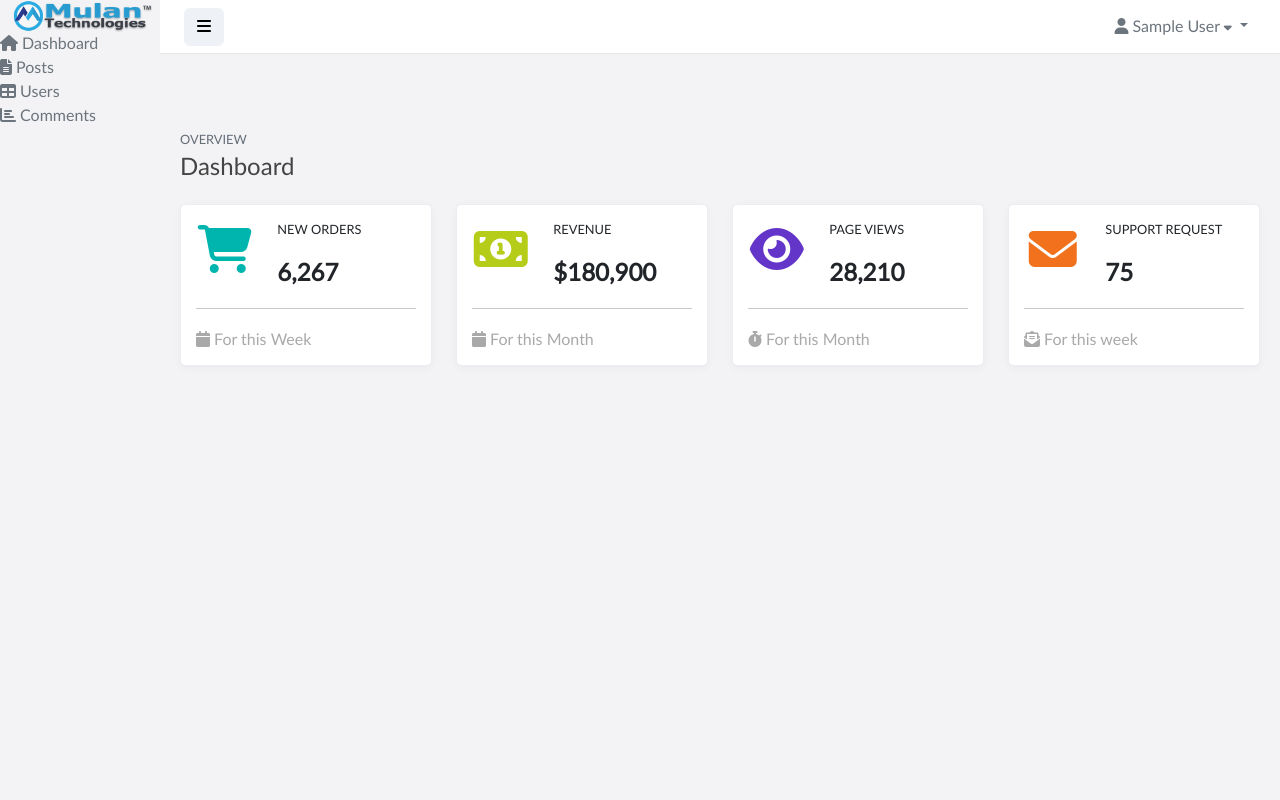
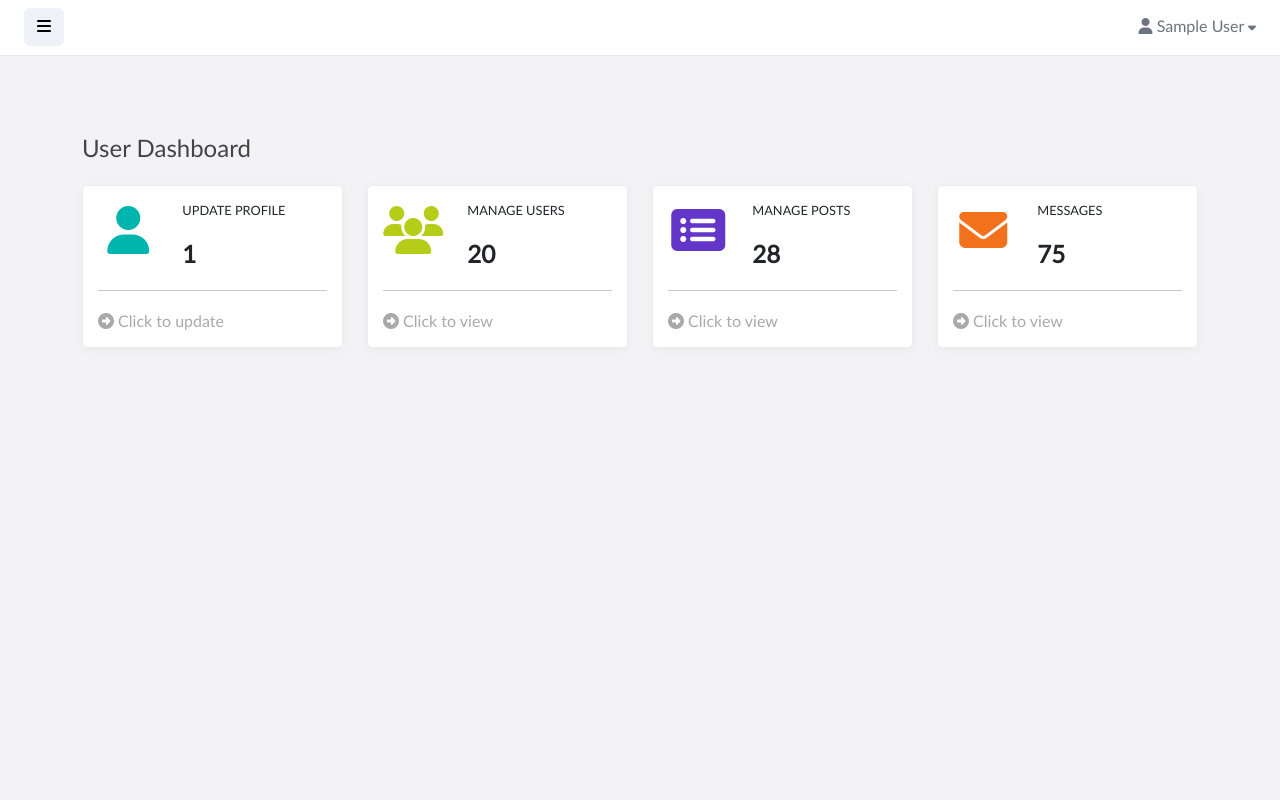
Before and after one commit to mulombiannuar/Fullstack-Flask-App, a Flask app: page /dashboard in a window 1280 px wide. Run offline with Flask 3, Linux system fonts and the light colour scheme; the visitor is signed in with stand-in values (Sample User, id 1); some libraries are stand-ins or nearby versions.

Commit message:
added several views and user blueprint fucntions to update profile

```diff
--- a/application/__init__.py
+++ b/application/__init__.py
@@ -7,39 +7,41 @@
 from flask_mail import Mail
 import os
 
-# Initialize the database object
+# initialize the database object
 db = SQLAlchemy()
 
-# Initialize the Migrate object
+# initialize the migrate object
 migrate = Migrate()
 
-# Initialize Flask-Mail for email functionality
+# initialize Flask-Mail for email functionality
 mail = Mail()
 
 
-# Load environment variables from .env file
+# load environment variables from .env file
 load_dotenv()
 
 def create_app():
 
-    # Initialize the Flask application
+    # initialize the flask application
     app = Flask(__name__)
 
-    # Decide config based on environment
+    # decide config based on environment
     env = os.getenv('FLASK_ENV', 'development')
     if env == 'production':
         app.config.from_object(ProductionConfig)
     else:
         app.config.from_object(DevelopmentConfig)
 
-    # Initialize the database with app
+    # initialize the database with app
     db.init_app(app)
+
+    # initialize migrate with app and db
     migrate.init_app(app, db)
 
-    # Initialize the mail with app
+    # initialize the mail with app
     mail.init_app(app)
 
-    # Import and register Blueprints for modular structure
+    # import and register blueprints for modular structure
     from application.views.home import home
     from application.views.auth import auth
     from application.views.user import user
@@ -52,18 +54,18 @@
 
     from application.models.user import User
 
-    # Create database tables if they don't exist
+    # create database tables if they don't exist
     with app.app_context():
         db.create_all()
 
-    # Setup LoginManager for user session management
+    # setup LoginManager for user session management
     login_manager = LoginManager()
-    login_manager.login_view = 'auth.login_page'  # Redirect to login page if not authenticated
+    login_manager.login_view = 'auth.login_page'  # redirect to login page if not authenticated
     login_manager.init_app(app)
 
     @login_manager.user_loader
     def load_user(id):
-        # Define how to load a user from the database
+        # define how to load a user from the database
         return User.query.get(int(id))
 
     return app
--- /dev/null
+++ b/application/static/components/navbar/navbar-dropdowns.css
@@ -0,0 +1,70 @@
+/*------------------------------------------------------------------
+* Bootstrap Simple Admin Template
+* Version: 3.0
+* Author: Alexis Luna
+* Website: https://github.com/alexis-luna/bootstrap-simple-admin-template
+-------------------------------------------------------------------*/
+.nav-dropdown .nav-link {
+    color: #B2EBF2;
+    line-height: 1.42857;
+    padding: 1rem 0 1rem 1rem !important;
+}
+
+.nav-dropdown .nav-link:hover {
+    color: #fff;
+}
+
+.nav-dropdown.show a {
+    color: #fff;
+}
+
+.nav-dropdown .nav-link::after {
+    display: none;
+}
+
+.nav-dropdown .nav-link-menu {
+    position: absolute;
+    border: none;
+    min-width: 220px;
+    padding: 0;
+    line-height: 1.4;
+    box-shadow: 0 1px 10px 0 rgba(69, 90, 100, 0.2);
+    margin-top: -5px;
+}
+
+.nav-dropdown .nav-link-menu::before {
+    top: -4px;
+    right: 25%;
+    margin: 0 0 0 -.25em;
+    display: block;
+    position: absolute;
+    pointer-events: none;
+    content: '';
+    visibility: visible;
+    -webkit-transform: rotate(45deg);
+    transform: rotate(45deg);
+    width: .5em;
+    height: .5em;
+    background: #ffffff;
+    z-index: 2;
+}
+
+.nav-dropdown .nav-link-menu .nav-list {
+    padding: 5px 0;
+    margin-bottom: 0;
+    list-style: none;
+}
+
+.nav-dropdown .nav-link-menu .nav-list li {
+    line-height: 1.2;
+}
+
+.nav-dropdown .nav-link-menu .nav-list li a {
+    color: #888;
+    font-size: 14px;
+    padding: .8rem;
+}
+
+.nav-dropdown .dropdown-divider {
+    margin: 3px 0;
+}
--- /dev/null
+++ b/application/static/components/sidebar/sidebar-default.css
@@ -0,0 +1,80 @@
+/*------------------------------------------------------------------
+* Bootstrap Simple Admin Template
+* Version: 3.0
+* Author: Alexis Luna
+* Website: https://github.com/alexis-luna/bootstrap-simple-admin-template
+-------------------------------------------------------------------*/
+#sidebar {
+    min-width: 250px;
+    max-width: 250px;
+    background: #fff;
+    color: #fff;
+    transition: all 0.3s;
+    border-right: 1px solid #e6ecf5;
+}
+
+#sidebar.active {
+    margin-left: -250px;
+}
+
+#sidebar .sidebar-header {
+    padding: .4rem 1rem;
+    border-bottom: 1px solid rgba(101, 109, 119, .16);
+    max-height: 55px;
+}
+
+#sidebar ul.components {
+    padding: 0 0;
+}
+
+#sidebar ul p {
+    color: #fff;
+    padding: 10px;
+}
+
+#sidebar ul li a {
+    padding: .8rem 1.5rem;
+    font-size: 1rem;
+    display: block;
+}
+
+#sidebar ul li a .fas {
+    min-width: 20px;
+    margin-right: 5px;
+    text-align: center;
+}
+
+#sidebar ul li a:hover,
+#sidebar ul li a.active {
+    color: #fff;
+    background: #2196F3;
+}
+
+#sidebar ul li.active>a,
+a[aria-expanded="true"] {
+    color: inherit;
+}
+
+#sidebar ul ul a {
+    font-size: 1rem;
+    background: #EEEEEE;
+}
+
+#sidebar a[data-toggle="collapse"] {
+    position: relative;
+}
+
+#sidebar .dropdown-toggle::after {
+    display: block;
+    position: absolute;
+    top: 50%;
+    right: 20px;
+    transform: translateY(-50%);
+    display: none;
+}
+
+@media (max-width: 768px) {
+    #sidebarCollapse span {
+        display: none;
+    }
+}
--- a/application/templates/home/dashboard.html
+++ b/application/templates/home/dashboard.html
@@ -4,8 +4,7 @@
   <div class="container">
     <div class="row">
       <div class="col-md-12 page-header">
-        <div class="page-pretitle">Overview</div>
-        <h2 class="page-title">Dashboard</h2>
+        <h2 class="page-title">User Dashboard</h2>
       </div>
     </div>
     <div class="row">
@@ -15,21 +14,23 @@
             <div class="row">
               <div class="col-sm-4">
                 <div class="icon-big text-center">
-                  <i class="teal fas fa-shopping-cart"></i>
+                  <i class="teal fas fa-user"></i>
                 </div>
               </div>
               <div class="col-sm-8">
                 <div class="detail">
-                  <p class="detail-subtitle">New Orders</p>
-                  <span class="number">6,267</span>
+                  <p class="detail-subtitle">Update Profile</p>
+                  <span class="number">1</span>
                 </div>
               </div>
             </div>
             <div class="footer">
               <hr />
+              <a href="#">
                 <div class="stats">
-                <i class="fas fa-calendar"></i> For this Week
+                  <i class="fas fa-arrow-alt-circle-right"></i> Click to update
                 </div>
+              </a>
             </div>
           </div>
         </div>
@@ -40,21 +41,23 @@
             <div class="row">
               <div class="col-sm-4">
                 <div class="icon-big text-center">
-                  <i class="olive fas fa-money-bill-alt"></i>
+                  <i class="olive fas fa-users"></i>
                 </div>
               </div>
               <div class="col-sm-8">
                 <div class="detail">
-                  <p class="detail-subtitle">Revenue</p>
-                  <span class="number">$180,900</span>
+                  <p class="detail-subtitle">Manage Users</p>
+                  <span class="number">20</span>
                 </div>
               </div>
             </div>
             <div class="footer">
               <hr />
+              <a href="{{ url_for('user.list_users') }}">
                 <div class="stats">
-                <i class="fas fa-calendar"></i> For this Month
+                  <i class="fas fa-arrow-alt-circle-right"></i> Click to view
                 </div>
+              </a>
             </div>
           </div>
         </div>
@@ -65,21 +68,23 @@
             <div class="row">
               <div class="col-sm-4">
                 <div class="icon-big text-center">
-                  <i class="violet fas fa-eye"></i>
+                  <i class="violet fas fa-list-alt"></i>
                 </div>
               </div>
               <div class="col-sm-8">
                 <div class="detail">
-                  <p class="detail-subtitle">Page views</p>
-                  <span class="number">28,210</span>
+                  <p class="detail-subtitle">Manage Posts</p>
+                  <span class="number">28</span>
                 </div>
               </div>
             </div>
             <div class="footer">
               <hr />
+              <a href="{{ url_for('post.list_posts') }}">
                 <div class="stats">
-                <i class="fas fa-stopwatch"></i> For this Month
+                  <i class="fas fa-arrow-alt-circle-right"></i> Click to view
                 </div>
+              </a>
             </div>
           </div>
         </div>
@@ -95,16 +100,18 @@
               </div>
               <div class="col-sm-8">
                 <div class="detail">
-                  <p class="detail-subtitle">Support Request</p>
+                  <p class="detail-subtitle">Messages</p>
                   <span class="number">75</span>
                 </div>
               </div>
             </div>
             <div class="footer">
               <hr />
+              <a href="{{ url_for('home.messages_page') }}">
                 <div class="stats">
-                <i class="fas fa-envelope-open-text"></i> For this week
+                  <i class="fas fa-arrow-alt-circle-right"></i> Click to view
                 </div>
+              </a>
             </div>
           </div>
         </div>
--- a/application/templates/layouts/partials/sidebar.html
+++ b/application/templates/layouts/partials/sidebar.html
@@ -8,16 +8,24 @@
   </div>
   <ul class="list-unstyled components text-secondary">
     <li>
-      <a href="#"><i class="fas fa-home"></i> Dashboard</a>
+      <a href="{{ url_for('home.dashboard_page') }}"
+        ><i class="fas fa-home"></i> Dashboard</a
+      >
     </li>
     <li>
-      <a href="#"><i class="fas fa-file-alt"></i> Posts</a>
+      <a href="{{ url_for('post.list_posts') }}"
+        ><i class="fas fa-list-alt"></i> Posts</a
+      >
     </li>
     <li>
-      <a href="#"><i class="fas fa-table"></i> Users</a>
+      <a href="{{ url_for('user.list_users') }}"
+        ><i class="fas fa-users"></i> Users</a
+      >
     </li>
     <li>
-      <a href="#"><i class="fas fa-chart-bar"></i> Comments</a>
+      <a href="{{ url_for('home.messages_page') }}"
+        ><i class="fas fa-envelope"></i> Messages</a
+      >
     </li>
   </ul>
 </nav>
--- a/application/views/auth.py
+++ b/application/views/auth.py
@@ -12,7 +12,7 @@
 
 @auth.route('/login', methods=['GET'])
 def login_page():
-    form = RegistrationForm()
+    form = LoginForm()
     return render_template('auth/login.html', form=form)
 
 
--- a/application/views/home.py
+++ b/application/views/home.py
@@ -15,3 +15,8 @@
 @login_required
 def dashboard_page():
     return render_template('home/dashboard.html')
+
+@home.route('/messages', methods=['GET'])
+@login_required
+def messages_page():
+    return render_template('home/messages.html')
```
Also changed, not shown: application/templates/home/messages.html (added, +12 -0 lines), application/templates/post/posts.html (added, +12 -0 lines), application/templates/user/users.html (added, +12 -0 lines), application/views/user.py (+19 -0 lines), application/templates/post/create.html (added), application/templates/post/edit.html (added), application/templates/post/show.html (added). Lines whose indentation alone changed are shown as unchanged.
